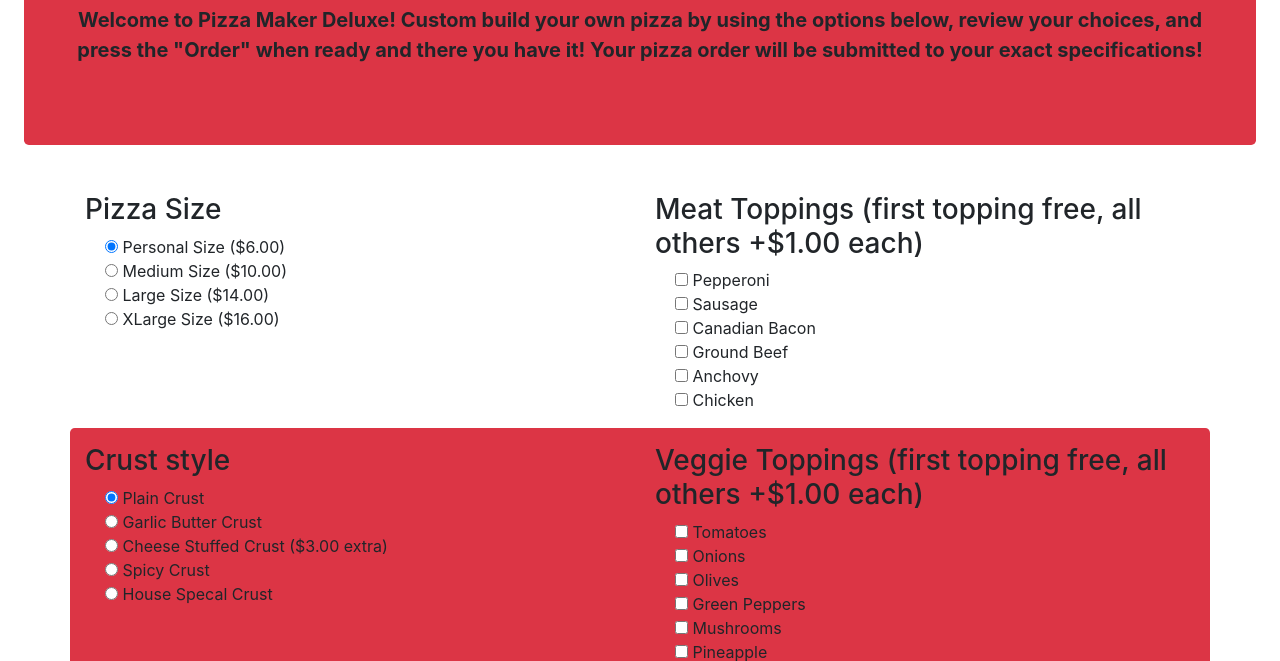
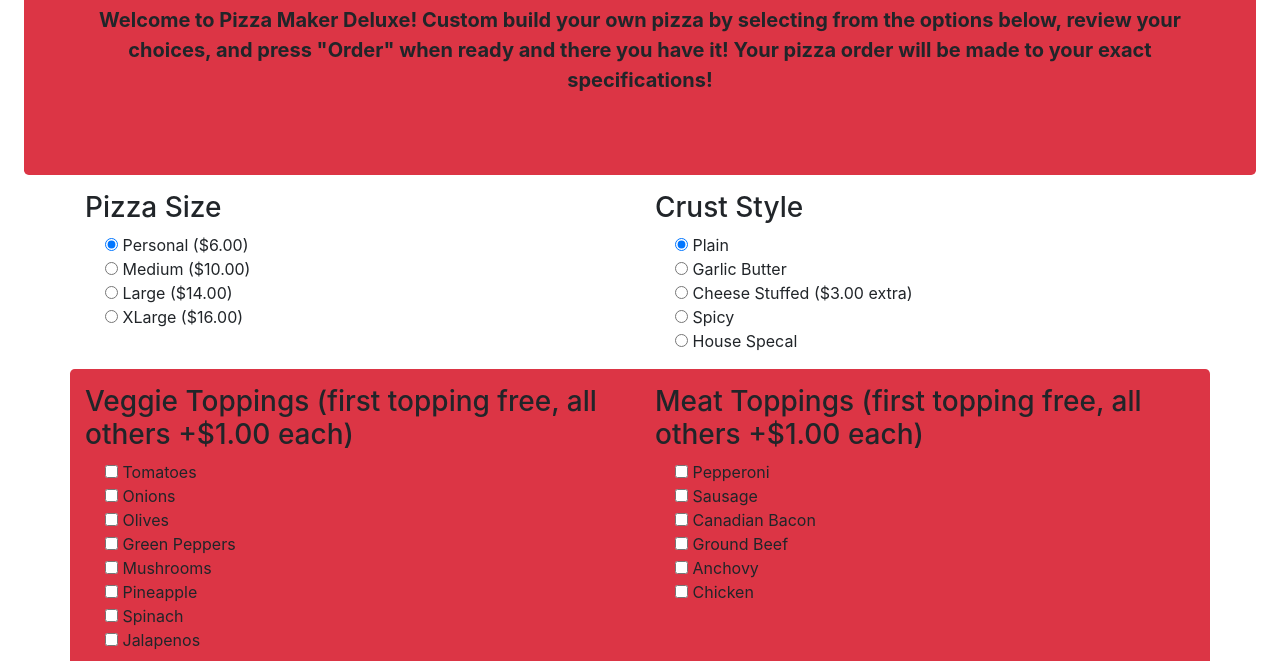
Before and after one commit to A-Wunderlich/A-Wunderlich.github.io, a website: page pizza.html in a window 1280 px wide. Shown: the part 134-795 px from the top of the page. Drawn offline with nearby package versions, Linux system fonts and the light colour scheme.

Commit message:
Update pizza.html
change spelling and container placement

```diff
--- a/pizza.html
+++ b/pizza.html
@@ -10,14 +10,14 @@
     <title>Custom Pizza Maker</title>
   </head>
   <body>
-        <div class="jumbotron text-center mx-4 bg-danger">
+        <div class="jumbotron text-center mx-4 mb-3 bg-danger">
             <h1 class="display-4">Pizza Maker Deluxe</h1>
-            <p class="lead font-weight-bold">Welcome to Pizza Maker Deluxe! Custom build your own pizza by using the options below, review your choices, and press the "Order" when ready and there you
-                have it! Your pizza order will be submitted to your exact specifications!
+            <p class="lead font-weight-bold">Welcome to Pizza Maker Deluxe! Custom build your own pizza by selecting from the options below, review your choices, and press "Order" when ready and there you
+                have it! Your pizza order will be made to your exact specifications!
             </p>
         </div>
         <!-------------------------------ROW 1 CONTAINER-------------------------------------------------------------->
-        <div class="container py-3">
+        <div class="container pb-3">
                 <div class="row">
                 <!---------------------------------------------PIZZA SIZE-------------------------------------------------->
                   <div class="col">
@@ -25,102 +25,62 @@
                         <div class="form-check">
                             <input class="size" type="radio" name="Size" value="Personal" checked>
                             <label class="form-check-label">
-                                Personal Size ($6.00)
+                                Personal ($6.00)
                             </label>
                         </div>
                             <div class="form-check">
                             <input class="size" type="radio" name="Size" value="Medium">
                             <label class="form-check-label">
-                                Medium Size ($10.00)
+                                Medium ($10.00)
                             </label>
                         </div>
                         <div class="form-check">
                                 <input class="size" type="radio" name="Size" value="Large">
                                 <label class="form-check-label">
-                                Large Size ($14.00)
+                                Large ($14.00)
                             </label>
                         </div>
                         <div class="form-check">
                                 <input class="size" type="radio" name="Size" value="XLarge">
                                 <label class="form-check-label">
-                                XLarge Size ($16.00)
+                                XLarge ($16.00)
                             </label>
                         </div>
                     </div>
                     <!-----------------------------------/PIZZA SIZE------------------------------------------->
-                    <!-----------------------------MEAT TOPPINGS------------------------------------------------->
-                    <div class="col">
-                            <h3>Meat Toppings (first topping free, all others +$1.00 each)</h3>
-                            <div class="form-check">
-                                <input class="meats" type="checkbox" name="Meat" value="Pepperoni">
-                                <label class="form-check-label">
-                                    Pepperoni
-                                </label>
-                                </div>
-                                <div class="form-check">
-                                <input class="meats" type="checkbox" name="Meat" value=" Sausage">
-                                <label class="form-check-label">
-                                    Sausage
-                                </label>
-                            </div>
-                                <div class="form-check">
-                                <input class="meats" type="checkbox" name="Meat" value=" Canadian Bacon">
-                                <label class="form-check-label">
-                                        Canadian Bacon
-                                </label>
-                                </div>
-                                <div class="form-check">
-                                    <input class="meats" type="checkbox" name="Meat" value=" Ground Beef">
-                                    <label class="form-check-label">
-                                        Ground Beef
-                                </label>
-                            </div>
-                            <div class="form-check">
-                                    <input class="meats" type="checkbox" name="Meat" value=" Anchovy">
-                                    <label class="form-check-label">
-                                            Anchovy
-                                    </label>
-                                    </div>
-                                    <div class="form-check">
-                                        <input class="meats" type="checkbox" name="Meat" value=" Chicken">
-                                        <label class="form-check-label">
-                                            Chicken
-                                </label>
-                            </div>
+                                    <!---------------------------------------------PIZZA CRUST-------------------------------------------------->
+                  <div class="col">
+                    <h3>Crust Style</h3>
+                    <div class="form-check">
+                        <input class="crust" type="radio" name="Crust" value="Plain" checked>
+                        Plain
+                    </div>
+                        <div class="form-check">
+                            <input class="crust" type="radio" name="Crust" value="Garlic Butter">
+                            Garlic Butter
+                        </label>
+                    </div>
+                    <div class="form-check">
+                        <input class="crust" type="radio" name="Crust" value="Cheese Stuffed">
+                        Cheese Stuffed ($3.00 extra)
+                    </div>
+                    <div class="form-check">
+                        <input class="crust" type="radio" name="Crust" value="Spicy">
+                        Spicy
+                    </div>
+                    <div class="form-check">
+                        <input class="crust" type="radio" name="Crust" value="House Special">
+                        House Specal
+                    </div>
+                </div>
+                <!-----------------------------------/PIZZA CRUST------------------------------------------->
 
-                    </div>
-                    <!-----------------------------------/MEAT TOPPINGS-------------------------------->
                 </div>
         </div>
         <!-------------------------------ROW 2 CONTAINER------------------------------------------------------------------>
         <div class="container bg-danger rounded-lg py-3">
                 <div class="row">
-                <!---------------------------------------------PIZZA CRUST-------------------------------------------------->
-                  <div class="col">
-                        <h3>Crust style</h3>
-                        <div class="form-check">
-                            <input class="crust" type="radio" name="Crust" value="Plain crust" checked>
-                            Plain Crust
-                        </div>
-                            <div class="form-check">
-                                <input class="crust" type="radio" name="Crust" value="Garlic butter crust">
-                                Garlic Butter Crust
-                            </label>
-                        </div>
-                        <div class="form-check">
-                            <input class="crust" type="radio" name="Crust" value="Cheese Stuffed Crust">
-                            Cheese Stuffed Crust ($3.00 extra)
-                        </div>
-                        <div class="form-check">
-                            <input class="crust" type="radio" name="Crust" value="Spicy Crust">
-                            Spicy Crust
-                        </div>
-                        <div class="form-check">
-                            <input class="crust" type="radio" name="Crust" value="House Special Crust">
-                            House Specal Crust
-                        </div>
-                    </div>
-                    <!-----------------------------------/PIZZA CRUST------------------------------------------->
+
                     <!-----------------------------VEG TOPPINGS------------------------------------------------->
                     <div class="col">
                         <h3>Veggie Toppings (first topping free, all others +$1.00 each)</h3>
@@ -158,11 +118,53 @@
                             </div>
                         </div>
                     <!-----------------------------------/VEG TOPPINGS-------------------------------->
+                     <!-----------------------------MEAT TOPPINGS------------------------------------------------->
+                     <div class="col">
+                        <h3>Meat Toppings (first topping free, all others +$1.00 each)</h3>
+                        <div class="form-check">
+                            <input class="meats" type="checkbox" name="Meat" value="Pepperoni">
+                            <label class="form-check-label">
+                                Pepperoni
+                            </label>
+                            </div>
+                            <div class="form-check">
+                            <input class="meats" type="checkbox" name="Meat" value=" Sausage">
+                            <label class="form-check-label">
+                                Sausage
+                            </label>
+                        </div>
+                            <div class="form-check">
+                            <input class="meats" type="checkbox" name="Meat" value=" Canadian Bacon">
+                            <label class="form-check-label">
+                                    Canadian Bacon
+                            </label>
+                            </div>
+                            <div class="form-check">
+                                <input class="meats" type="checkbox" name="Meat" value=" Ground Beef">
+                                <label class="form-check-label">
+                                    Ground Beef
+                            </label>
+                        </div>
+                        <div class="form-check">
+                                <input class="meats" type="checkbox" name="Meat" value=" Anchovy">
+                                <label class="form-check-label">
+                                        Anchovy
+                                </label>
+                                </div>
+                                <div class="form-check">
+                                    <input class="meats" type="checkbox" name="Meat" value=" Chicken">
+                                    <label class="form-check-label">
+                                        Chicken
+                            </label>
+                        </div>
+
+                </div>
+                <!-----------------------------------/MEAT TOPPINGS-------------------------------->
                 </div>
         </div>
         <!---------------------------------------/ROW 2 CONTAINER------------------------------------------------>
         <!----------------------------------------ROW 3 CONTAINER------------------------------------------------>
-        <div class="container">
+        <div class="container py-3">
                 <div class="row">
                         <!---------------------------------------------PIZZA SAUCE-------------------------------------------------->
                         <div class="col">
@@ -179,7 +181,7 @@
                                 </div>
                                 <div class="form-check">
                                     <input class="sauce" type="radio" name="Sauce" value="Barbque Sauce">
-                                    Barbque Sauce
+                                    Barbeque Sauce
                                 </div>
                                 <div class="form-check">
                                     <input class="sauce" type="radio" name="Sauce" value="No Sauce">
@@ -198,13 +200,14 @@
                                     Regular Cheese
                                 </div>
                                 <div class="form-check">
+                                    <input class="cheese" type="radio" name="Cheese" value="Extra Cheese">
+                                    Extra Cheese ($3.00 extra)
+                                </div>
+                                <div class="form-check">
                                     <input class="cheese" type="radio" name="Cheese" value="No Cheese">
                                     No Cheese
                                 </div>
-                                <div class="form-check">
-                                    <input class="cheese" type="radio" name="Cheese" value="Extra Cheese">
-                                    Extra Cheese ($3.00 extra)
-                                </div>
+
 
                             </div>
                             <!-----------------------------------/VEG TOPPINGS-------------------------------->
```
